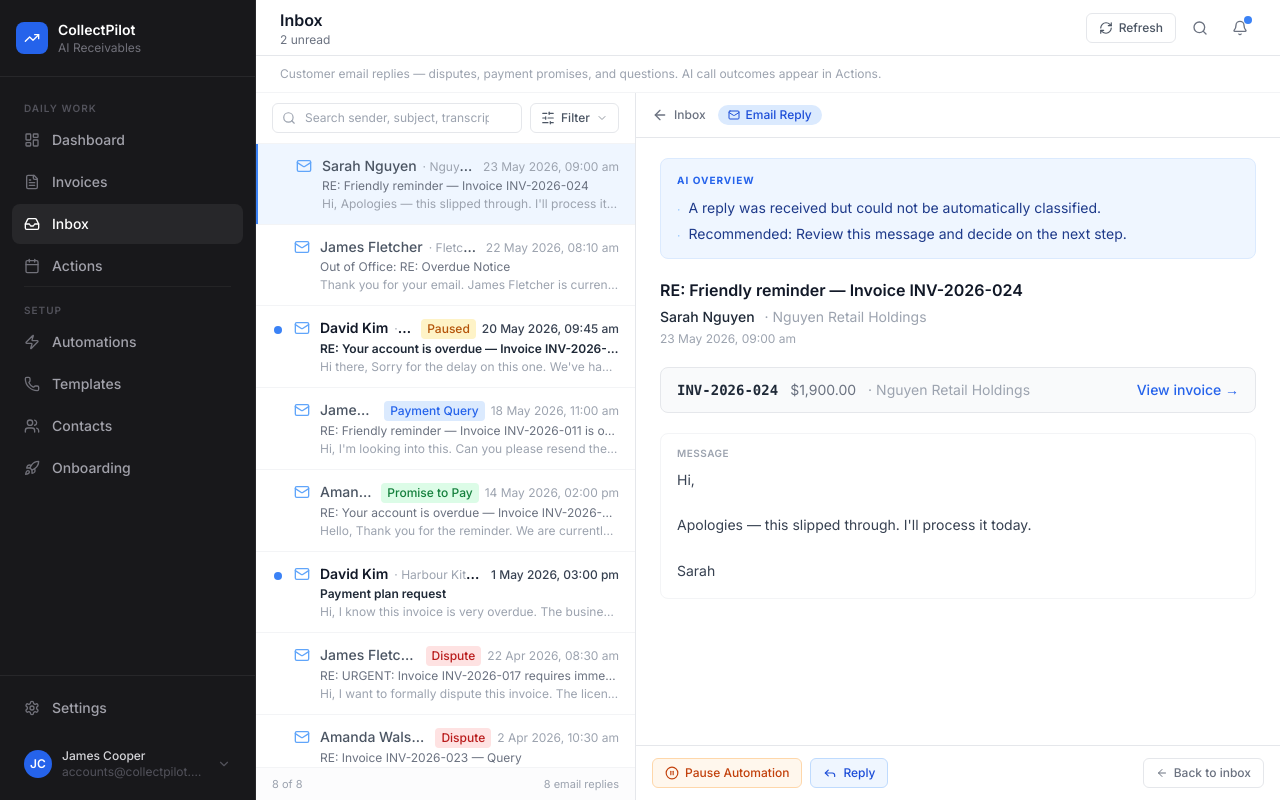
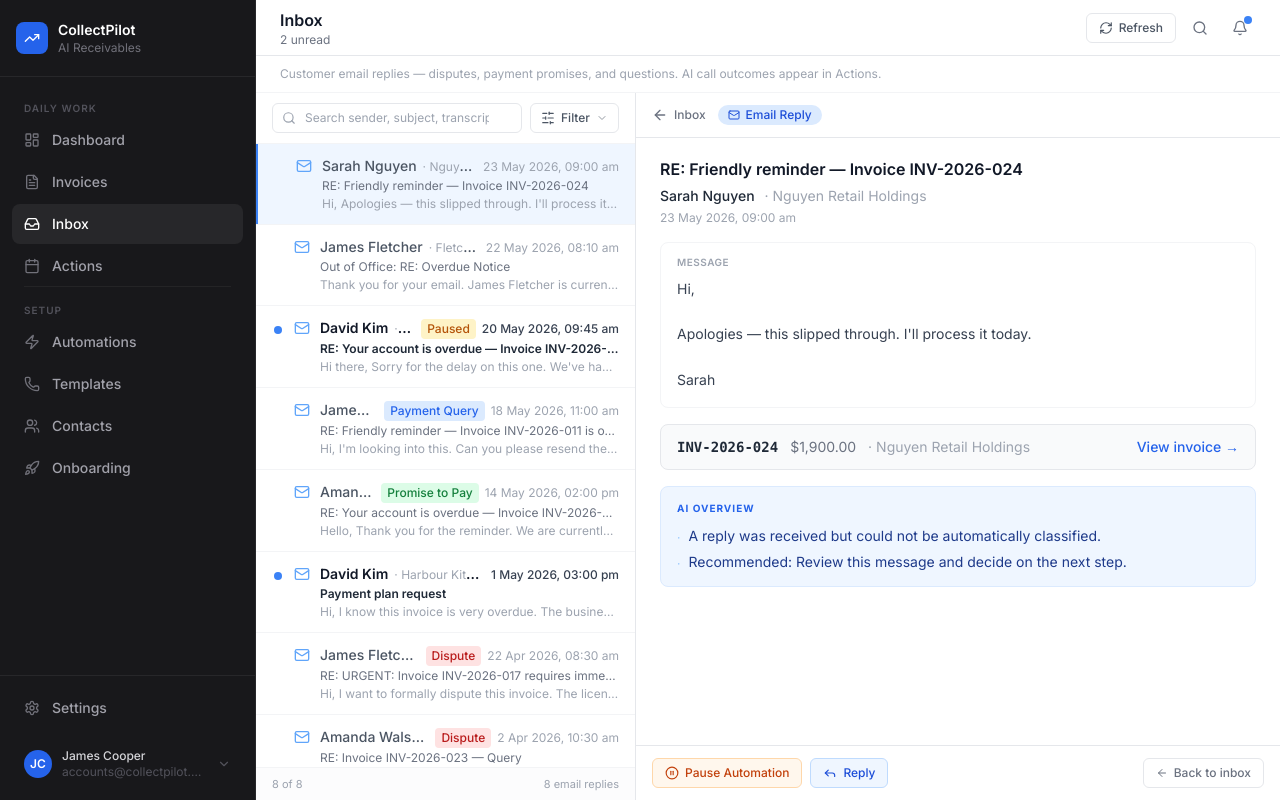
Before and after one commit to juanb-systems/RTW---Prototype-Invoice-Follow-up-Software, a Next.js app: page /inbox in a window 1280 px wide. Both pictures are taken after a click on the element 445 px from the left and 183 px from the top of the page. Built offline with nearby package versions, Linux system fonts and the light colour scheme.

Commit message:
Reorder inbox detail — message first, AI analysis below (v2.55.0)

```diff
--- a/app/inbox/page.tsx
+++ b/app/inbox/page.tsx
@@ -324,12 +324,9 @@ function MessageDetail({
       </div>
 
       {/* ── Scrollable content ── */}
-      <div className="flex-1 overflow-y-auto px-4 sm:px-6 py-5 space-y-5">
+      <div className="flex-1 overflow-y-auto px-4 sm:px-6 py-5 space-y-4">
 
-        {/* AI Overview — always first */}
-        <AIOverview message={message} />
-
-        {/* Sender / subject / date */}
+        {/* 1. Subject + sender + date — first thing to read */}
         <div>
           <h2 className="text-base font-semibold text-gray-900 leading-snug mb-1.5">
             {message.subject}
@@ -343,7 +340,20 @@ function MessageDetail({
           <p className="text-xs text-gray-400 mt-1">{formatDateTime(message.receivedAt)}</p>
         </div>
 
-        {/* Invoice summary card */}
+        {/* 2. Message body / transcript — read the actual content next */}
+        <div className="rounded-lg border border-gray-100 bg-white overflow-hidden">
+          <p className="text-[10px] font-semibold text-gray-400 uppercase tracking-wider px-4 pt-3 pb-2">
+            {isCall ? "Call Transcript" : "Message"}
+          </p>
+          <div className="px-4 pb-4">
+            {isCall
+              ? <TranscriptView text={message.transcript || message.body} />
+              : <p className="text-sm text-gray-700 whitespace-pre-wrap leading-relaxed">{message.body}</p>
+            }
+          </div>
+        </div>
+
+        {/* 3. Invoice link — quick reference below the message */}
         {message.invoice && (
           <div className="flex items-center justify-between rounded-lg border border-gray-200 bg-gray-50 px-4 py-3">
             <div className="flex items-center gap-3 min-w-0">
@@ -362,7 +372,10 @@ function MessageDetail({
           </div>
         )}
 
-        {/* Combined status alert — one box, not stacked */}
+        {/* 4. AI Overview — analysis after reading the message */}
+        <AIOverview message={message} />
+
+        {/* 5. Status alert — only if critical */}
         {statusItems.length > 0 && (
           <div className={`rounded-lg border px-4 py-3 ${
             isUrgent ? "border-red-200 bg-red-50" : statusItems[0].variant === "success" ? "border-green-200 bg-green-50" : "border-amber-200 bg-amber-50"
@@ -383,31 +396,18 @@ function MessageDetail({
           </div>
         )}
 
-        {/* Recommended action */}
+        {/* 6. Recommended action */}
         {recommendedAction && (
-          <div className="flex items-start gap-3 rounded-lg border border-blue-200 bg-blue-50 px-4 py-3">
+          <div className="flex items-start gap-3 rounded-lg border border-blue-100 bg-blue-50 px-4 py-3">
             <div className="mt-0.5 flex h-5 w-5 flex-shrink-0 items-center justify-center rounded-full bg-blue-100">
               <span className="text-xs font-bold text-blue-600">→</span>
             </div>
             <div>
-              <p className="text-xs font-semibold text-blue-600 uppercase tracking-wide mb-0.5">Recommended action</p>
+              <p className="text-xs font-semibold text-blue-600 uppercase tracking-wide mb-0.5">Recommended</p>
               <p className="text-sm text-blue-800">{recommendedAction}</p>
             </div>
           </div>
         )}
-
-        {/* Message body / transcript — always visible */}
-        <div className="rounded-lg border border-gray-100 bg-white overflow-hidden">
-          <p className="text-[10px] font-semibold text-gray-400 uppercase tracking-wider px-4 pt-3 pb-2">
-            {isCall ? "Call Transcript" : "Message"}
-          </p>
-          <div className="px-4 pb-4">
-            {isCall
-              ? <TranscriptView text={message.transcript || message.body} />
-              : <p className="text-sm text-gray-700 whitespace-pre-wrap leading-relaxed">{message.body}</p>
-            }
-          </div>
-        </div>
 
         {/* Reply form */}
         {!isCall && showReply && (
--- a/package.json
+++ b/package.json
@@ -1,6 +1,6 @@
 {
   "name": "collectpilot-prototype",
-  "version": "2.54.0",
+  "version": "2.55.0",
   "private": true,
   "scripts": {
     "dev": "next dev",
```
Also changed, not shown: 1 other file (tests, documents, lock files or other folders).
